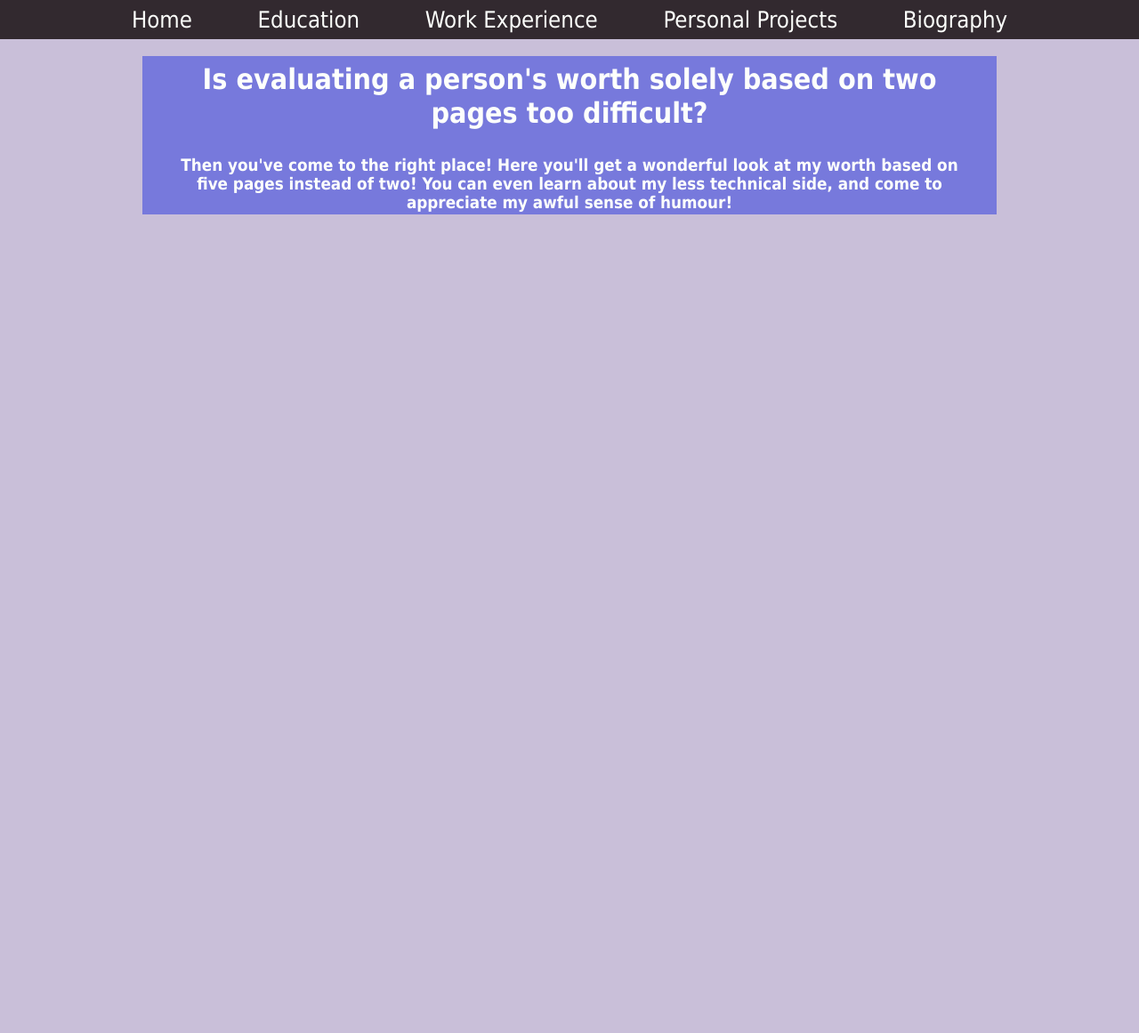
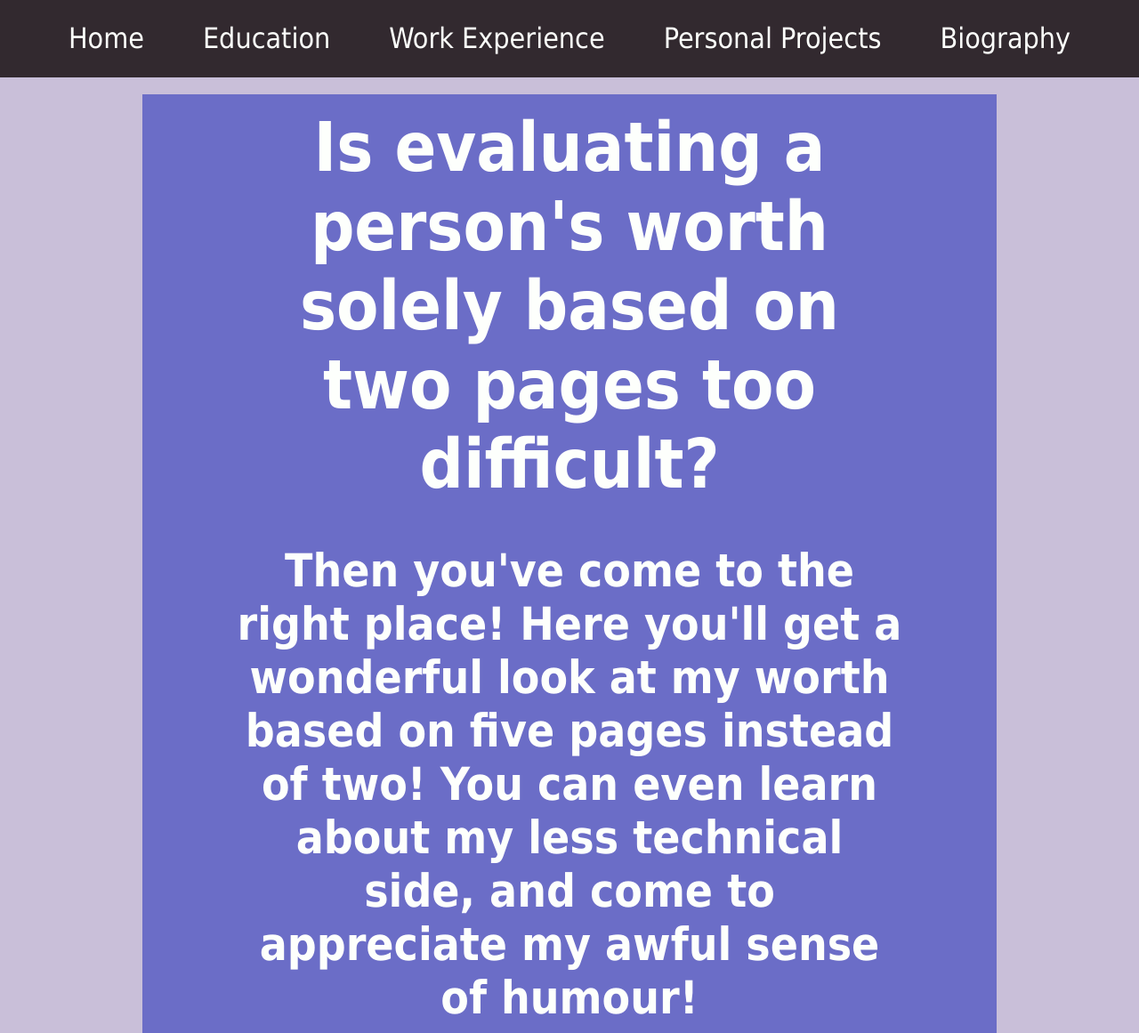
Before and after one commit to Sobhan-M/Sobhan-M.github.io, a PHP site: page / in a window 1280 px wide. Shown: the whole page at 89% size. Before the commit the page ends 241 px from the top, so only its background shows below. Run offline with PHP 8.4, Linux system fonts and the light colour scheme.

Commit message:
Update template.css

```diff
--- a/Styles/template.css
+++ b/Styles/template.css
@@ -1,42 +1,48 @@
 /* Basics */
 
 /* Colour palette generated using coolers.co (I'm colourblind, so I need the help) */
-/*
-Black Coffee: #32292F
-Baby Powder (White): #FDFFFC
-Amazon (Green): #307351
-Violet Blue Crayola (Blue-ish): #7776BC
-Atomic Tangerine (Orange-ish): #F68E5F
-*/
+:root{
+    --blue: #6B6DC7;
+    --black: #32292F;
+    --white: #FDFFFC;
+    --green: #307351;
+    --purple: #C9BFD9;
+}
 
 * {
     margin: auto;
     text-align: center;
-    color: #FDFFFC;
+    color: var(--white);
     font-family: Tahoma, Geneva, Verdana, sans-serif;
 }
 
 body {
-    background-color: #C9BFD9;
+    background-color: var(--purple);
 }
+
+p {font-size: 2vw;}
+h1 {font-size: 6vw;}
+h2 {font-size: 5vw;}
+h3 {font-size: 4vw;}
+h4 {font-size: 3vw;}
 
 
 /* Navigation Bar/ Header */
 
 nav {
-    background-color: #32292F;
+    background-color: var(--black);
 }
 
 nav td{
-    padding: 0.2em 1.4em;
-    font-size: 2vw;
+    padding: 0.7em 1em;
+    font-size: 2.5vw;
 }
 
 
 /* Something Else */
 
 .banner{
-    background-color: #7779DC;
+    background-color: var(--blue);
     width: 75%;
 }
 
```
